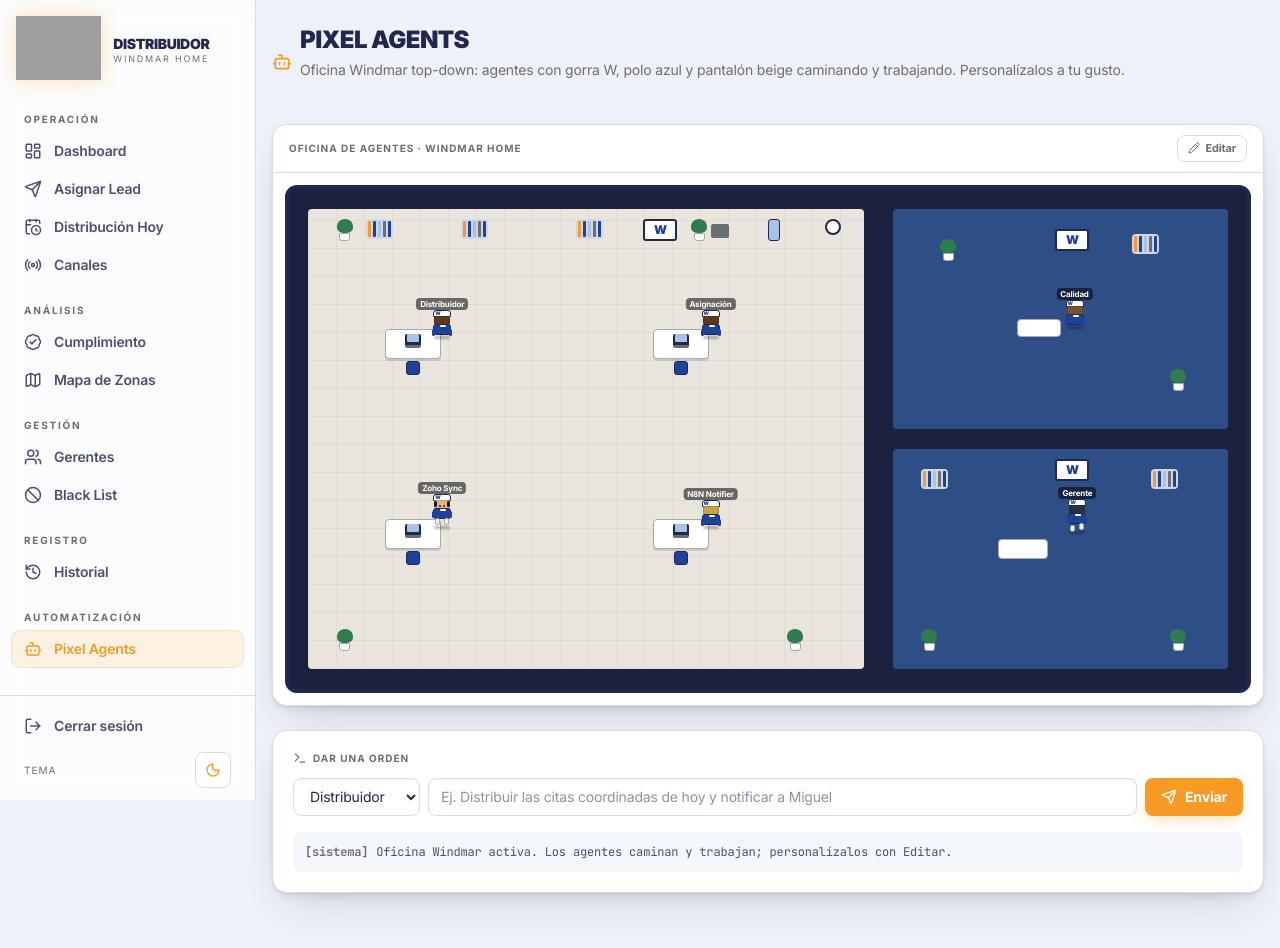
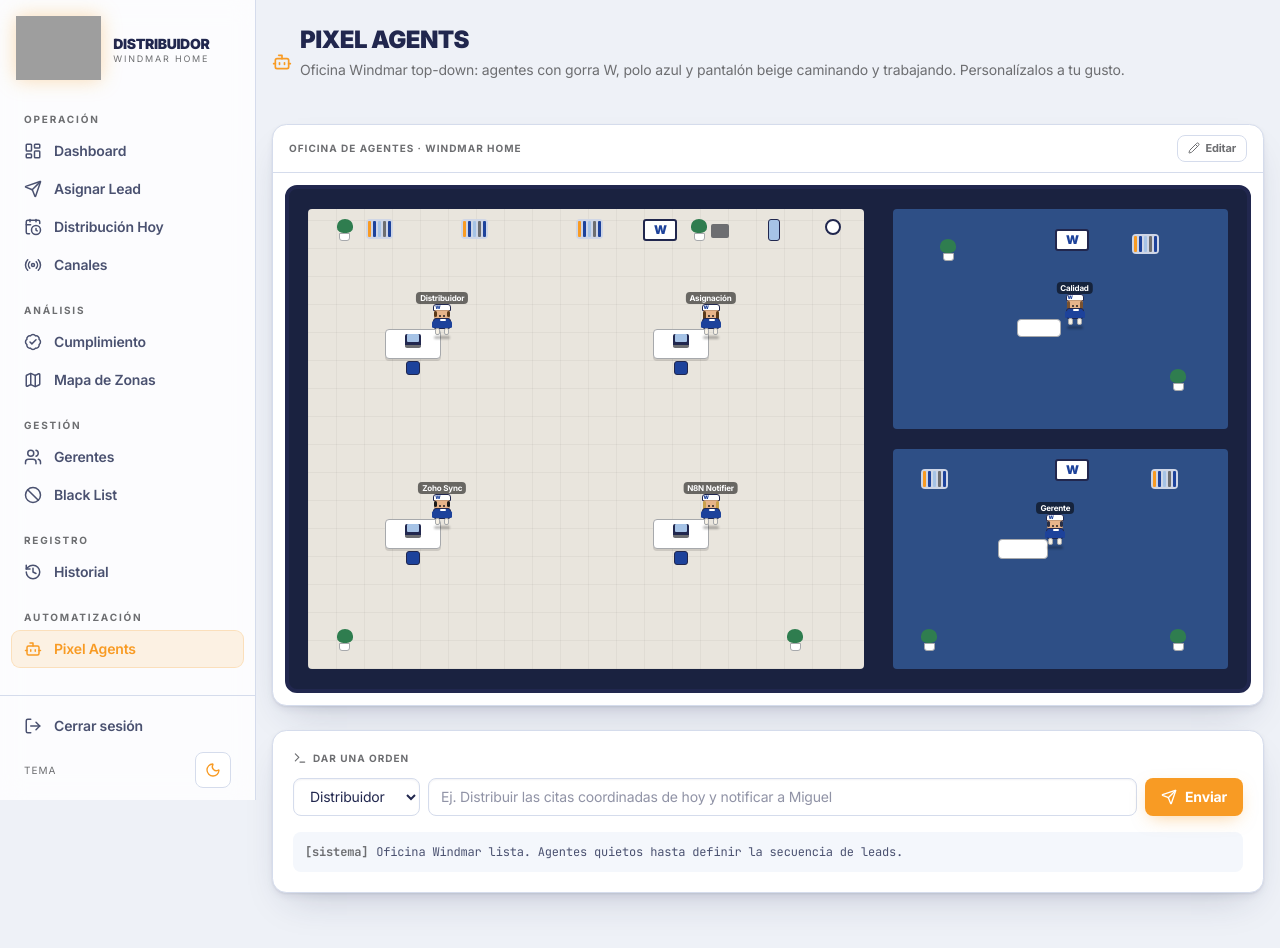
Before and after one commit to JnSbstnRivera/DISTRIBUIDOR-DE-LEADS, a Next.js app: page /pixel-agents in a window 1280 px wide. Shown: the top 948 px of the page. Built offline with nearby package versions, Linux system fonts and the light colour scheme; grey boxes are pictures that could not be loaded.

Commit message:
Pixel Agents: agentes quietos (pausa movimiento) hasta definir secuencia de leads

```diff
--- a/app/pixel-agents/page.tsx
+++ b/app/pixel-agents/page.tsx
@@ -1,6 +1,6 @@
 "use client";
 
-import { useEffect, useRef, useState } from "react";
+import { useEffect, useState } from "react";
 import { Send, Terminal, Bot, Pencil, Check } from "lucide-react";
 import { SectionTitle } from "@/components/ui";
 import PixelOffice, { AgentSprite, type OfficeAgent } from "@/components/PixelOffice";
@@ -19,7 +19,7 @@
   return {
     id, nombre, genero, hair, desk, zone,
     x: desk.x, y: desk.y, tx: desk.x, ty: desk.y,
-    state: "working", facing: "up", frame: 0, wait: 40, goingDesk: true,
+    state: "idle", facing: "down", frame: 0, wait: 0, goingDesk: false,
   };
 }
 
@@ -36,19 +36,14 @@
   mk("calidad", "Calidad", "m", "#7a5230", { x: 82, y: 28 }, MEET),
 ];
 
-function rnd(a: number, b: number) {
-  return a + (b - a) * Math.random();
-}
-
 export default function PixelAgents() {
   const [agents, setAgents] = useState<OfficeAgent[]>(DEFAULTS);
   const [edit, setEdit] = useState(false);
   const [target, setTarget] = useState("distribuidor");
   const [orden, setOrden] = useState("");
   const [log, setLog] = useState<{ t: string; msg: string }[]>([
-    { t: "sistema", msg: "Oficina Windmar activa. Los agentes caminan y trabajan; personalízalos con Editar." },
+    { t: "sistema", msg: "Oficina Windmar lista. Agentes quietos hasta definir la secuencia de leads." },
   ]);
-  const tick = useRef(0);
 
   // cargar personalización
   useEffect(() => {
@@ -66,39 +61,8 @@
     } catch {}
   }, []);
 
-  // bucle de simulación (movimiento + estados)
-  useEffect(() => {
-    const iv = setInterval(() => {
-      tick.current++;
-      setAgents((prev) =>
-        prev.map((a) => {
-          let { x, y, tx, ty, state, facing, frame, wait, goingDesk } = a;
-          if (state === "walking") {
-            const dx = tx - x, dy = ty - y;
-            const d = Math.hypot(dx, dy);
-            if (d < 1.6) {
-              if (goingDesk) { state = "working"; facing = "up"; wait = Math.round(rnd(45, 110)); x = a.desk.x; y = a.desk.y; }
-              else { state = "idle"; facing = "down"; wait = Math.round(rnd(15, 40)); }
-            } else {
-              const sp = 1.6;
-              x += (dx / d) * sp; y += (dy / d) * sp;
-              facing = Math.abs(dx) > Math.abs(dy) ? (dx > 0 ? "right" : "left") : dy > 0 ? "down" : "up";
-              frame = (frame + 1) % 2;
-            }
-          } else {
-            wait--;
-            if (wait <= 0) {
-              if (Math.random() < 0.55) { tx = a.desk.x; ty = a.desk.y; goingDesk = true; }
-              else { tx = rnd(a.zone.x0, a.zone.x1); ty = rnd(a.zone.y0, a.zone.y1); goingDesk = false; }
-              state = "walking";
-            }
-          }
-          return { ...a, x, y, tx, ty, state, facing, frame, wait, goingDesk };
-        })
-      );
-    }, 130);
-    return () => clearInterval(iv);
-  }, []);
+  // Movimiento PAUSADO: los agentes quedan quietos en su lugar hasta definir
+  // la secuencia (p. ej. el agente que trae los leads).
 
   function update(id: string, patch: Partial<OfficeAgent>) {
     setAgents((prev) => {
```
